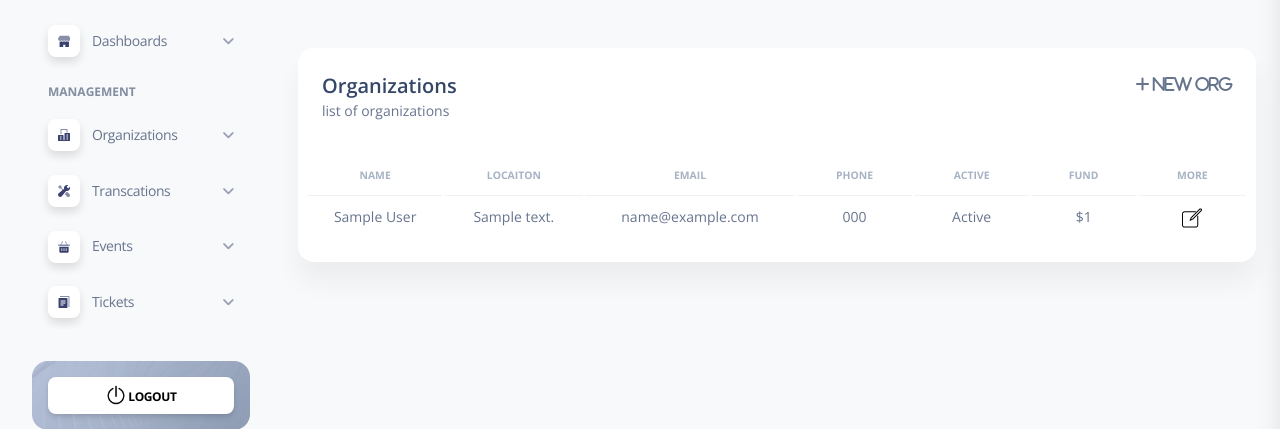
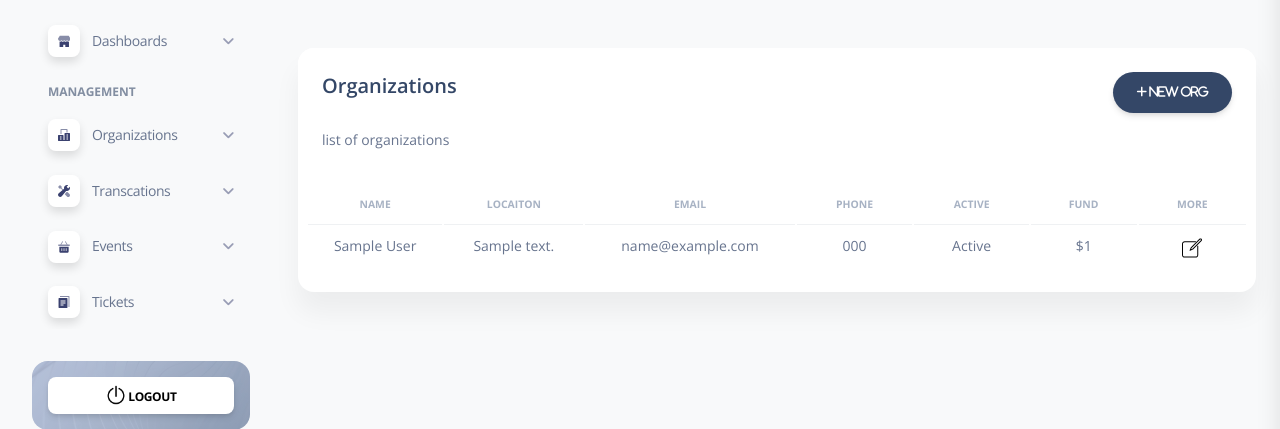
Before and after one commit to AswathiM24/Charity-Event-Management, a Django app: template CEM/templates/user/dashboard/Organisation_list.html in a window 1280 px wide. Shown: the part 99-528 px from the top of the page. Run offline with Django 4.2, Linux system fonts and the light colour scheme; tables that the repository leaves empty hold one stand-in row (values such as "Sample post"); the template is opened without the code that fills it: values that come from a table or form of the project are taken from there, most other values are stand-ins (such as "Sample title", 1, 10 or a date in 2020); some libraries are stand-ins or nearby versions.

Commit message:
minor changes

```diff
--- a/CEM/templates/user/dashboard/Organisation_list.html
+++ b/CEM/templates/user/dashboard/Organisation_list.html
@@ -110,7 +110,7 @@
       <div class="card-header">
         <div class="d-flex justify-content-between">
             <h5 class="mb-0">Organizations</h5>
-            <a role="button" onclick="NewOrgsReg()"><span class="text-sans-serif"><i class="fa fa-plus"> New Org</i></span></a>
+            <a role="button" class="btn btn-dark btn-round" onclick="NewOrgsReg()"><span class="text-sans-serif"><i class="fa fa-plus"> New Org</i></span></a>
         </div>
         <p class="text-sm mb-0">list of organizations</p>
       </div>
```
